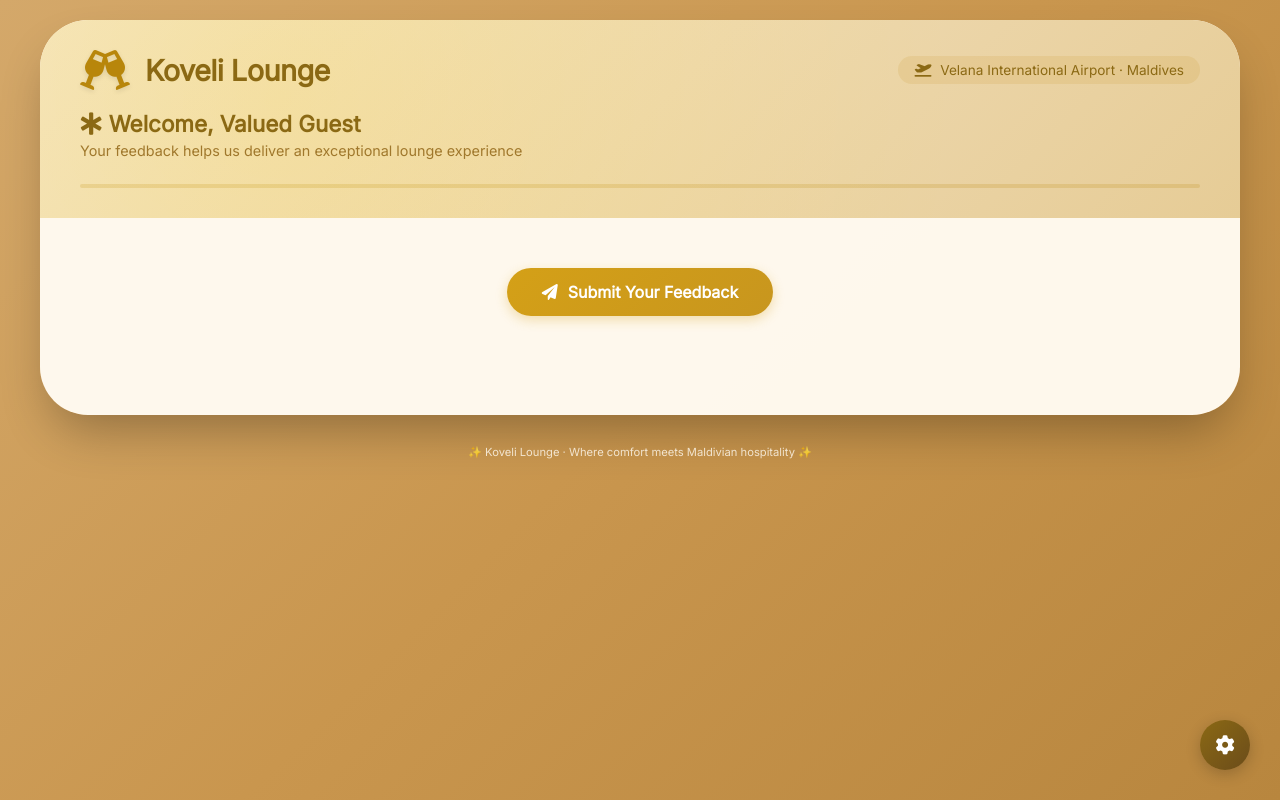
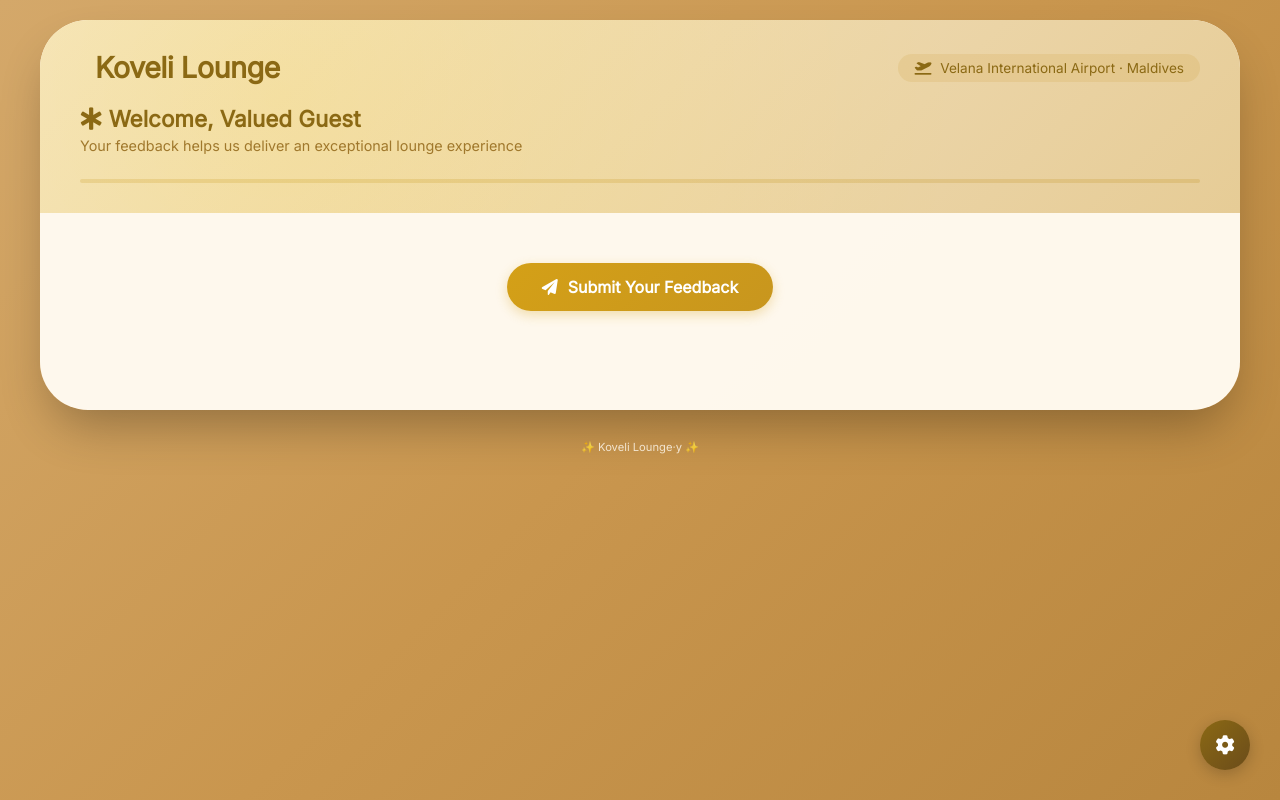
Before and after one commit to tym95959/briefing, a plain HTML site: page survey.html in a window 1280 px wide. Drawn offline with nearby package versions, Linux system fonts and the light colour scheme.

Commit message:
Update survey.html

```diff
--- a/survey.html
+++ b/survey.html
@@ -431,7 +431,7 @@
         <div class="survey-header">
             <div class="lounge-badge">
                 <div class="lounge-icon">
-                    <i class="fas fa-champagne-glasses"></i>
+                    <i class=""></i>
                     <h1>Koveli Lounge</h1>
                 </div>
                 <div class="airport-name">
@@ -457,7 +457,7 @@
             </form>
         </div>
     </div>
-    <footer>✨ Koveli Lounge · Where comfort meets Maldivian hospitality ✨</footer>
+    <footer>✨ Koveli Lounge·y ✨</footer>
 </div>
 
 <button class="admin-fab" id="adminFabBtn"><i class="fas fa-cog"></i></button>
```
